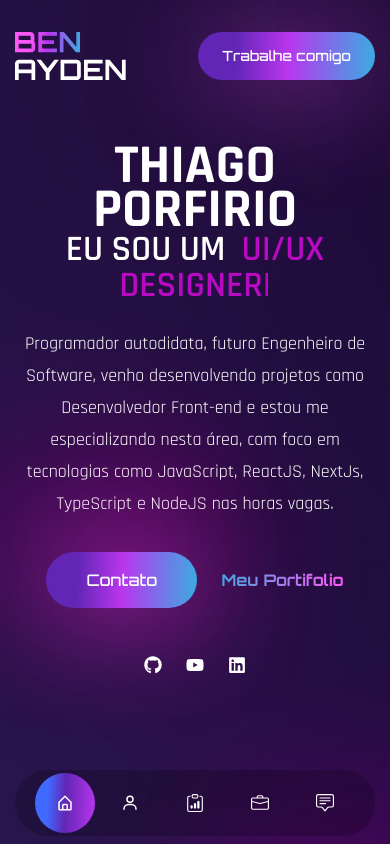
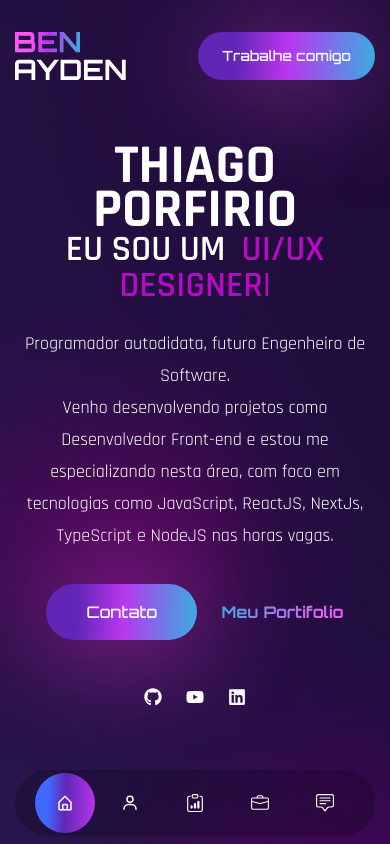
Before and after one commit to thiagoxporfirio/myportifolio, a React (Create React App) app: page / in a window 390 px wide. Shown: the top 844 px of the page. Built offline with nearby package versions, Linux system fonts and the light colour scheme; the HTML template or start-up script is replaced by a standard one; a web font is replaced by a local one.

Commit message:
fadein nos elementos do banner

```diff
--- a/src/components/Banner.js
+++ b/src/components/Banner.js
@@ -5,7 +5,6 @@ import { TypeAnimation } from "react-type-animation";
 import { motion } from "framer-motion";
 import { fadeIn } from "../variants";
 import { Link } from "react-scroll";
-
 
 const Banner = () => {
   return (
@@ -33,7 +32,7 @@ const Banner = () => {
               viewport={{ once: false, amount: 0.7 }}
               className="mb-6 text-[36px] lg:text-[60px] font-secondary
               font-semibold uppercase leading-[1]"
-              >
+            >
               <span className=" text-white mr-4">Eu sou um</span>
               <TypeAnimation
                 sequence={[
@@ -50,33 +49,52 @@ const Banner = () => {
                 repeat={Infinity}
               />
             </motion.div>
-            <p className=" mb-8 max-w-lg mx-auto lg:mx-0">
-              Programador autodidata, futuro Engenheiro de Software, venho
-              desenvolvendo projetos como Desenvolvedor Front-end e estou me
-              especializando nesta área, com foco em tecnologias como
+            <motion.p
+              className=" mb-8 max-w-lg mx-auto lg:mx-0"
+              variants={fadeIn("up", 0.3)}
+              initial="hidden"
+              whileInView={"show"}
+              viewport={{ once: false, amount: 0.7 }}
+            >
+              Programador autodidata, futuro Engenheiro de Software. <br></br>
+              Venho desenvolvendo projetos como Desenvolvedor Front-end e estou
+              me especializando nesta área, com foco em tecnologias como
               JavaScript, ReactJS, NextJs, TypeScript e NodeJS nas horas vagas.
-            </p>
-            <div
+            </motion.p>
+            <motion.div
+            variants={fadeIn("up", 0.3)}
+            initial="hidden"
+            whileInView={"show"}
+            viewport={{ once: false, amount: 0.7 }}
               className="flex max-w-max gap-x-6 items-center mb-12
             mx-auto lg:mx-0 "
             >
-              <button className="btn btn-lg"><Link to="contact" activeClass="active" smooth={true} spy={true}>Contato</Link></button>
+              <button className="btn btn-lg">
+                <Link
+                  to="contact"
+                  activeClass="active"
+                  smooth={true}
+                  spy={true}
+                >
+                  Contato
+                </Link>
+              </button>
               <a href="#" className="text-gradient btn-link">
                 Meu Portifolio
               </a>
-            </div>
+            </motion.div>
             <div
               className="flex text-[2] gap-x-6 max-w-max mx-auto
                 lg:mx-0"
             >
-              <a href="#">
-                <Link to="https://github.com/thiagoxporfirio"><FaGithub /></Link>
+              <a href="https://github.com/thiagoxporfirio">
+                <FaGithub />
               </a>
               <a href="#">
-                <Link to=""><FaYoutube /></Link>
+                <FaYoutube />
               </a>
-              <a href="#">
-                <Link href="https://www.linkedin.com/in/thiagoxporfirio/"><FaLinkedin /></Link>
+              <a href="https://www.linkedin.com/in/thiagoxporfirio/">
+                <FaLinkedin />
               </a>
             </div>
           </div>
```
